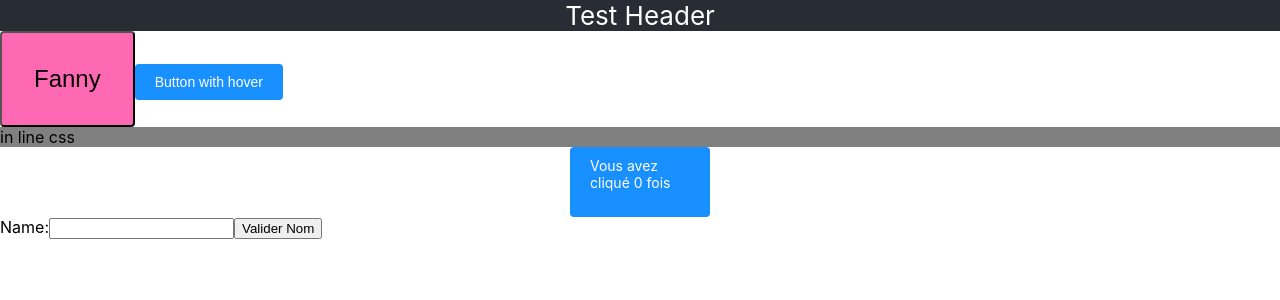
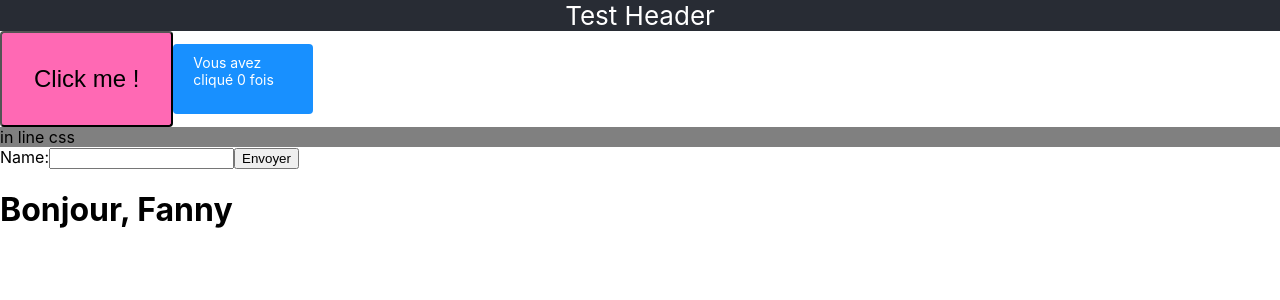
Before and after one commit to fannyv/reactJS, a React (Create React App) app: page / in a window 1280 px wide. Shown: the top 300 px of the page. Built offline with nearby package versions, Linux system fonts and the light colour scheme.

Commit message:
try to work on form

```diff
--- a/src/app/App.tsx
+++ b/src/app/App.tsx
@@ -1,4 +1,4 @@
-import React, {FormEvent, useState} from "react";
+import React, {ChangeEvent, FormEvent, useState} from "react";
 import {Button} from "react-bootstrap";
 
 
@@ -11,6 +11,9 @@ const header = {
     color: 'white'
 };
 
+const containerStyled = {
+    display: 'flex'
+};
 
 const buttonStyled = {
     padding: '32px',
@@ -20,19 +23,6 @@ const buttonStyled = {
     color: 'black',
     "&:hover": {
         background: "#efefef"
-    }
-};
-
-const button = {
-    padding: '10px 20px',
-    border: 'none',
-    borderRadius: '4px',
-    background: '#1890ff',
-    color: '#fff',
-    fontSize: '14px',
-    cursor: 'pointer',
-    '&:hover': {
-        background: 'red'
     }
 };
 
@@ -59,27 +49,31 @@ export const App = () => {
     const [name, setName] = useState('Fanny');
 
     const onSubmit = (event: FormEvent<HTMLFormElement>) => {
-        console.log(event);
+        alert("has been submit");
     }
 
-    const onClick = () => {
-        alert(name + "has been click");
+    const onChange = (event: ChangeEvent<HTMLInputElement>) => {
+        setName(event.target.value);
     }
 
     return <div>
         <form onSubmit={onSubmit}>
             <div style={header}>Test Header</div>
-            <Button style={buttonStyled} onClick={() => setCount(count + 1)}>Fanny</Button>
-            <button style={button}>Button with hover</button>
+            <div style={containerStyled}>
+                <Button style={buttonStyled} onClick={() => setCount(count + 1)}>Click me !</Button>
+                <div style={centerStyled}>
+                    <div style={buttonClickedStyled}> Vous avez cliqué {count} fois</div>
+                </div>
+            </div>
             <div style={{height: '10%', backgroundColor: 'gray'}}> in line css</div>
-            <div style={centerStyled}>
-                <div style={buttonClickedStyled}> Vous avez cliqué {count} fois</div>
-            </div>
+
             <label>
                 Name:
-                <input type="text" onChange={() => setName}/>
-                <button onClick={onClick}>Valider Nom</button>
+                <input type="text" onChange={onChange}/>
+                <input type="submit" value="Envoyer"/>
             </label>
+
+            <h1>Bonjour, {name}</h1>
         </form>
     </div>;
 }
```
Also changed, not shown: 1 other file (tests, documents, lock files or other folders).
